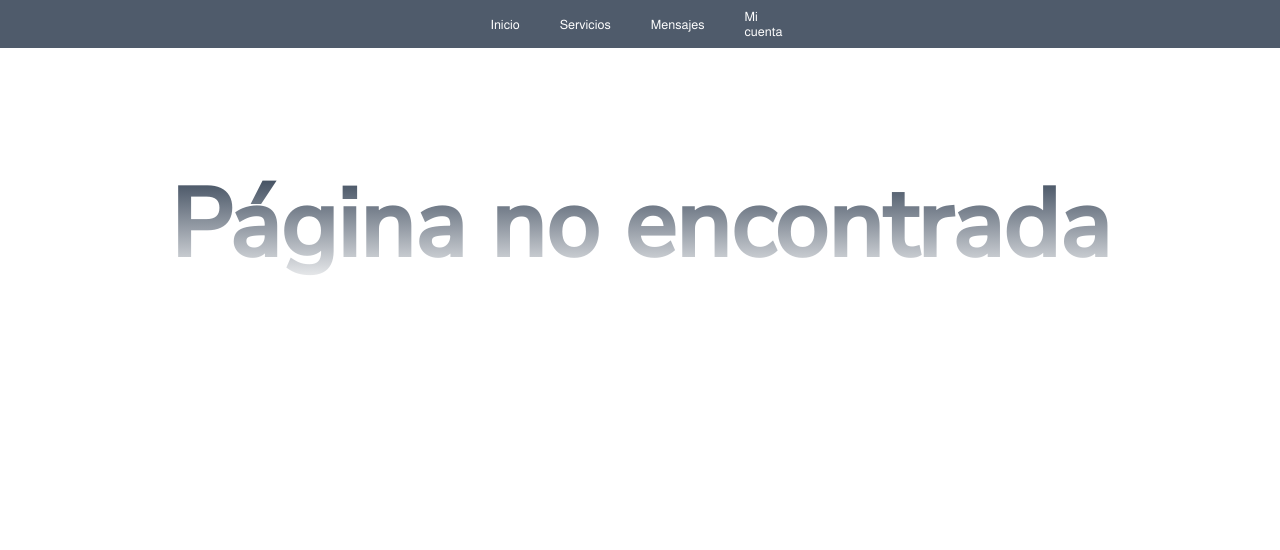
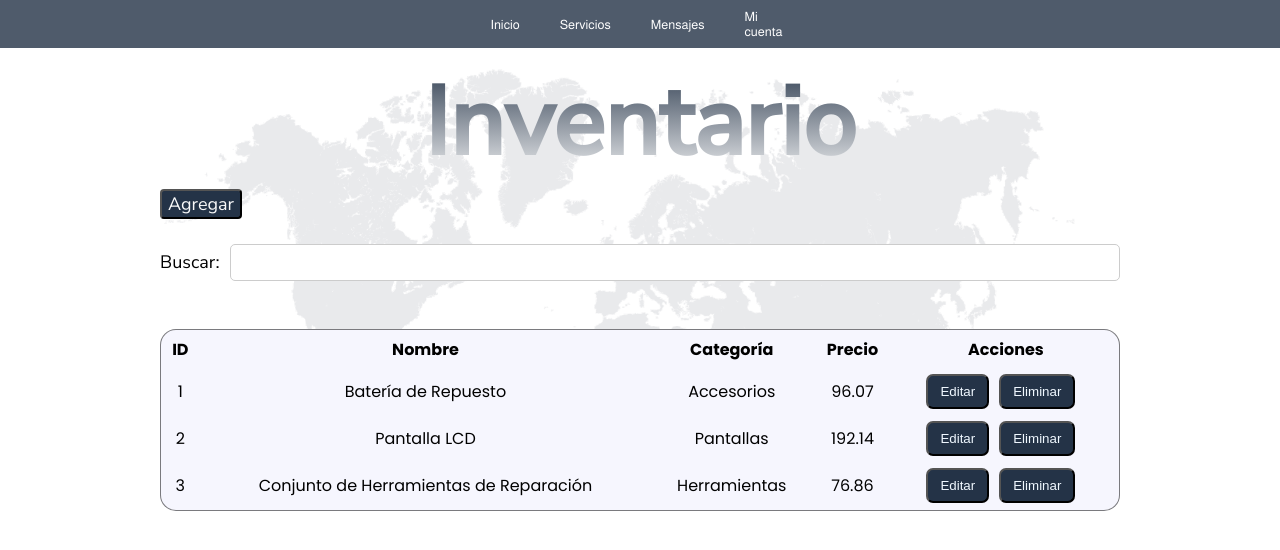
Before and after one commit to DevInvent-Grupo-1-App-Web/PhoneResQ-FrontEnd, a Vue app: page /inventory in a window 1280 px wide. Shown: the top 550 px of the page. Built offline with nearby package versions, Linux system fonts and the light colour scheme.

Commit message:
feature: Inventory view

```diff
--- a/src/router/index.js
+++ b/src/router/index.js
@@ -140,7 +140,12 @@ const router = createRouter({
       path: '/reviewtechnician',
       name: 'reviewtechnician',
       component: () => import('../views/RatingTechnician.vue')
-    }
+    },
+    {
+      path: '/inventory',
+      name: 'inventory',
+      component: () => import('../views/InventoryView.vue')
+    },
 
   ]
 })
--- /dev/null
+++ b/src/views/InventoryView.vue
@@ -0,0 +1,270 @@
+<template>
+    <div class="container">
+      <h1>Inventario</h1>
+      <button class="btn btn-success" @click="addItem">Agregar</button>&nbsp;
+      <div class="search-bar2">
+        <label for="search">Buscar:</label>
+        <input type="text" id="search" v-model="searchQuery">
+      </div>
+      <table>
+        <thead>
+          <tr>
+            <th>ID</th>
+            <th>Nombre</th>
+            <th>Categoría</th>
+            <th>Precio</th>
+            <th>Acciones</th>
+          </tr>
+        </thead>
+        <tbody>
+          <tr v-for="item in filteredItems" :key="item.id">
+            <td>{{ item.id }}</td>
+            <td>{{ item.name }}</td>
+            <td>{{ item.category }}</td>
+            <td>{{ item.price }}</td>
+            <td>
+              <button class="btn btn-primary" @click="editItem(item)">Editar</button>
+              <button class="btn btn-danger" @click="deleteItem(item)">Eliminar</button>
+            </td>
+          </tr>
+        </tbody>
+      </table>
+      <div v-if="filteredItems.length === 0">
+        <p>Artículo no encontrado.</p>
+      </div>
+      <div v-if="showEditForm">
+        <h2>Editar elemento</h2>
+        <div class="form">
+          <form @submit.prevent="updateItem">
+            <div class="form-group">
+              <label for="name">Nombre:</label>
+              <input type="text" class="form-control" id="name" v-model="editedItem.name">
+            </div>
+            <div class="form-group">
+              <label for="category">Categoría:</label>
+              <input type="text" class="form-control" id="category" v-model="editedItem.category">
+            </div>
+            <div class="form-group">
+              <label for="price">Precio:</label>
+              <input type="number" class="form-control" id="price" v-model="editedItem.price">
+            </div>
+            <br>
+            <button type="submit" class="btn btn-primary">Guardar</button>
+            <button class="btn btn-secondary" @click="cancelEdit">Cancelar</button>
+          </form>
+          <br>
+          <br>
+        </div>
+      </div>
+    </div>
+  </template>
+
+  <script>
+  export default {
+    name: "InventoryView",
+    data() {
+      return {
+        items: [
+          {
+            id: 1,
+            name: "Batería de Repuesto",
+            category: "Accesorios",
+            price: 96.07,
+          },
+          {
+            id: 2,
+            name: "Pantalla LCD",
+            category: "Pantallas",
+            price: 192.14,
+          },
+          {
+            id: 3,
+            name: "Conjunto de Herramientas de Reparación",
+            category: "Herramientas",
+            price: 76.86,
+          },
+        ],
+        showEditForm: false,
+        editedItem: {
+          id: null,
+          name: "",
+          category: "",
+          price: null,
+        },
+        searchQuery: "", // Propiedad para la búsqueda
+      };
+    },
+    computed: {
+  filteredItems() {
+    const query = this.searchQuery.toLowerCase();
+    return this.items.filter((item) => {
+      const name = item.name.toLowerCase();
+      const category = item.category.toLowerCase();
+      const price = item.price ? item.price.toString() : ''; // Verificar si el precio es null
+      return (
+        name.includes(query) ||
+        category.includes(query) ||
+        price.includes(query)
+      );
+    });
+  },
+},
+    methods: {
+      editItem(item) {
+        this.showEditForm = true;
+        this.editedItem = { ...item };
+      },
+      cancelEdit() {
+        this.showEditForm = false;
+        this.editedItem = {
+          id: null,
+          name: "",
+          category: "",
+          price: null,
+        };
+      },
+      updateItem() {
+        const index = this.items.findIndex((item) => item.id === this.editedItem.id);
+        if (index !== -1) {
+          this.items.splice(index, 1, this.editedItem);
+          this.showEditForm = false;
+          this.editedItem = {
+            id: null,
+            name: "",
+            category: "",
+            price: null,
+          };
+        }
+      },
+      deleteItem(item) {
+        const index = this.items.findIndex((i) => i.id === item.id);
+        if (index !== -1) {
+          this.items.splice(index, 1);
+        }
+      },
+      addItem() {
+        console.log("addItem function called");
+        const newItem = {
+          id: this.getNextItemId(),
+          name: "",
+          category: "",
+          price: null,
+        };
+        this.items.push(newItem);
+        this.showEditForm = true; // Establece showEditForm en true
+        this.editedItem = newItem;
+      },
+
+      getNextItemId() {
+        return Math.max(...this.items.map((item) => item.id), 0) + 1;
+      },
+    },
+  };
+  </script>
+
+  <style scoped>
+  @import url('https://fonts.googleapis.com/css2?family=Jost&family=Nunito+Sans:opsz,wght@6..12,500&display=swap');
+  .search-bar2 {
+  display: flex;
+  align-items: center;
+  color: var(--grey-400, #7C8DB0);
+/* Body Default */
+    font-family: 'Nunito Sans', sans-serif;
+    font-size: 16px;
+    font-style: normal;
+    font-weight: 400;
+    line-height: normal;
+}
+input.form-control {
+  padding: 5px;
+  border: 1px solid #ccc;
+  border-radius: 5px;
+  outline: none; /* Quita el borde de enfoque */
+  transition: border-color 0.3s; /* Agrega una transición suave */
+  color: #000000;
+}
+label {
+  margin-right: 10px; /* Espacio entre el label y el input */
+  color: var(--grey-400, #000000);
+
+/* Body Large */
+    font-family: 'Nunito Sans', sans-serif;
+    font-size: 18px;
+    font-style: normal;
+    font-weight: 400;
+    line-height: normal;
+}
+
+input[type="text"] {
+  padding: 5px;
+  border: 1px solid #ccc;
+  border-radius: 5px;
+  outline: none; /* Quita el borde de enfoque */
+  transition: border-color 0.3s; /* Agrega una transición suave */
+  color: #000000;
+}
+
+input[type="text"]:focus {
+  border-color: #000000; /* Cambia el color del borde cuando el input está enfocado */
+}
+
+  .container {
+    max-width: 960px;
+    margin: 0 auto;
+    background-image: url("/vector-world-map-v2.2-blank.png");
+    background-repeat: no-repeat;
+    background-size: 100% auto;
+  }
+  h1{
+    text-align: center;
+    margin-top: -4%;
+  }
+
+  table {
+    margin-top: 5%;
+    width: 100%;
+    align-items: center;
+    border-radius: 16px;
+    border: 1px solid rgba(0, 0, 0, 0.50);
+    background: var(--Purple-White, #F6F6FE);
+  }
+
+  th,
+  td {
+    padding: 5px;
+    margin-right: 2%;
+    text-align: center;
+  }
+
+  .btn-primary,
+  .btn-danger, .btn-secondary {
+    display: inline-block;
+    width: auto;
+    height: auto;
+    padding: 8px 12px;
+    margin-right: 10px;
+    border-radius: 7px;
+    background: #243347;
+    color: aliceblue;
+  }
+
+  .btn.btn-success {
+    display: flex;
+    height: 100%;
+    align-items: center;
+    border-radius: 4px;
+    background: #243347;
+    color: var(--grey-100, #FAFAFA);
+
+    font-family: 'Nunito Sans', sans-serif;
+    font-size: 18px;
+    font-style: normal;
+    font-weight: 400;
+    line-height: normal;
+  }
+
+  .image {
+    width: 100%;
+    height: 200px;
+  }
+  </style>
```
